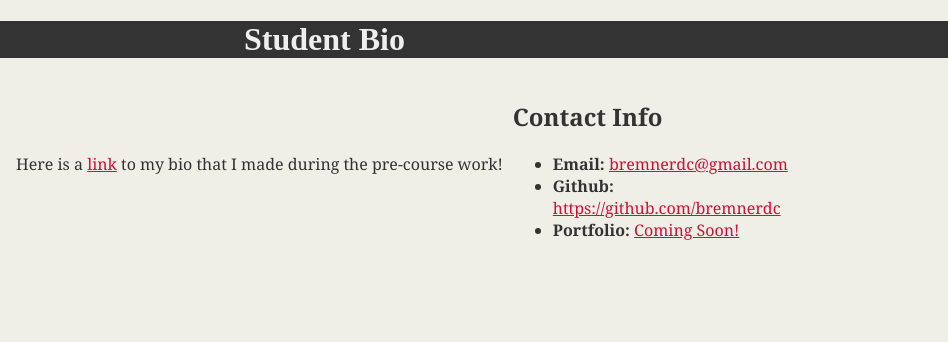
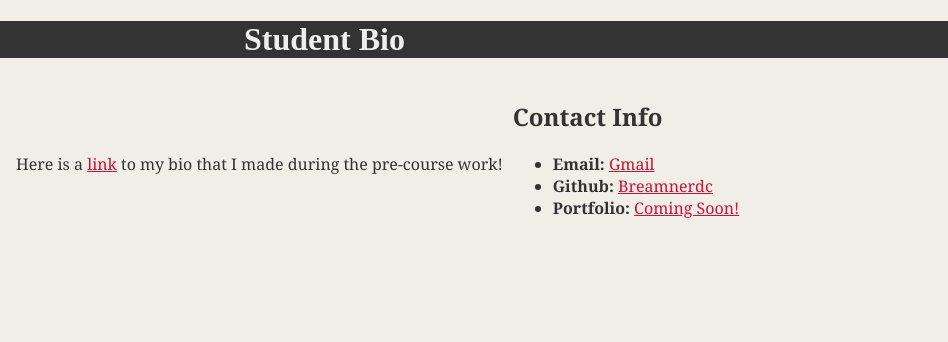
Before and after one commit to bremnerdc/2-27-Homework, a plain HTML site: page index.html in a window 1280 px wide. Shown: the full height of the page, 332-1280 px from the left. Drawn offline with Linux system fonts and the light colour scheme.

Commit message:
made changes to contact info links

```diff
--- a/index.html
+++ b/index.html
@@ -26,8 +26,8 @@
     <section id="contact-info">
       <h2>Contact Info</h2>
       <ul>
-        <li><strong>Email:</strong> <a href="Mailto:bremnerdc@gmail.com">bremnerdc@gmail.com</a></li>
-        <li><strong>Github:</strong> <a href="https://github.com/bremnerdc">https://github.com/bremnerdc</a></li>
+        <li><strong>Email:</strong> <a href="Mailto:bremnerdc@gmail.com">Gmail</a></li>
+        <li><strong>Github:</strong> <a href="https://github.com/bremnerdc">Breamnerdc</a></li>
         <li><strong>Portfolio:</strong> <a href="#">Coming Soon!</a></li>
       </ul>
     </section>
```
